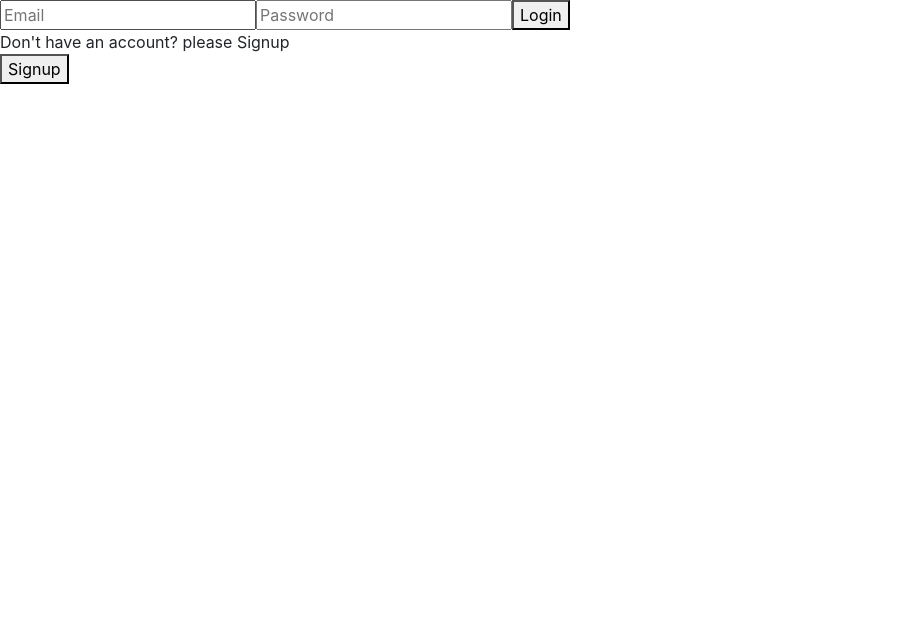
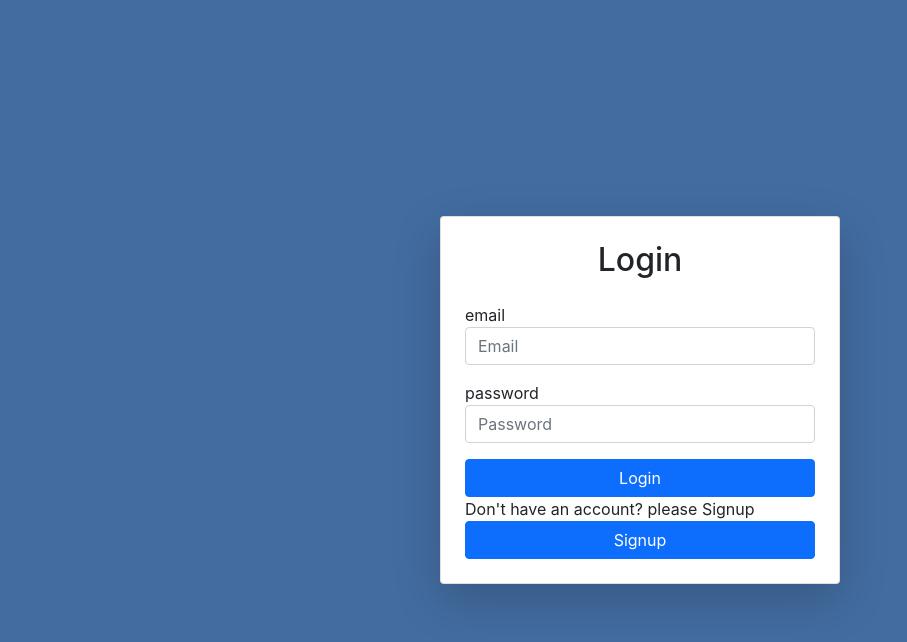
Before and after one commit to Harimohan46651/TestProject, a React (Create React App) app in the folder frontend/: page /login in a window 1280 px wide. Shown: the top 642 px of the page, without its empty margins (0-907 px from the left). Built offline with nearby package versions, Linux system fonts and the light colour scheme.

Commit message:
Update Login.js

```diff
--- a/frontend/src/components/Login.js
+++ b/frontend/src/components/Login.js
@@ -1,5 +1,6 @@
 import React, { useState } from 'react'
 import axios from 'axios'
+import './bodyStyles.css'
 import { useNavigate } from 'react-router-dom'
 
 function Login() {
@@ -27,16 +28,26 @@
   }
 
   return (
-    <form onSubmit={handleSubmit}>
-      <input name="email" type="email" placeholder="Email" onChange={handleChange} required />
-      <input name="password" type="password" placeholder="Password" onChange={handleChange} required />
-      <button type="submit">Login</button>
-      <br></br>
-      Don't have an account? please Signup <br></br>
-      <button type="button" onClick={handleSignupRedirect}>Signup</button>
+    <div className="container d-flex justify-content-center align-items-center vh-100">
+      <div className="card p-4 shadow-lg" style={{ width: '400px' }}>
+      <h2 className="text-center mb-4">Login</h2>
+        <form onSubmit={handleSubmit}>
+        <div className="form-group mb-3">
+        <label htmlFor="email">email</label>
+          <input name="email" className="form-control" type="email" placeholder="Email" onChange={handleChange} required />
+          </div>
+          <div className="form-group mb-3">
+          <label htmlFor="email">password</label>
+          <input name="password" className="form-control" type="password" placeholder="Password" onChange={handleChange} required />
+          </div>
+          <button type="submit" className="btn btn-primary w-100">Login</button>
+          <br></br>
+          Don't have an account? please Signup <br></br>
+          <button type="button" className="btn btn-primary w-100" onClick={handleSignupRedirect}>Signup</button>
 
-    </form>
-
+        </form>
+      </div>
+    </div>
 
   )
 }
```
